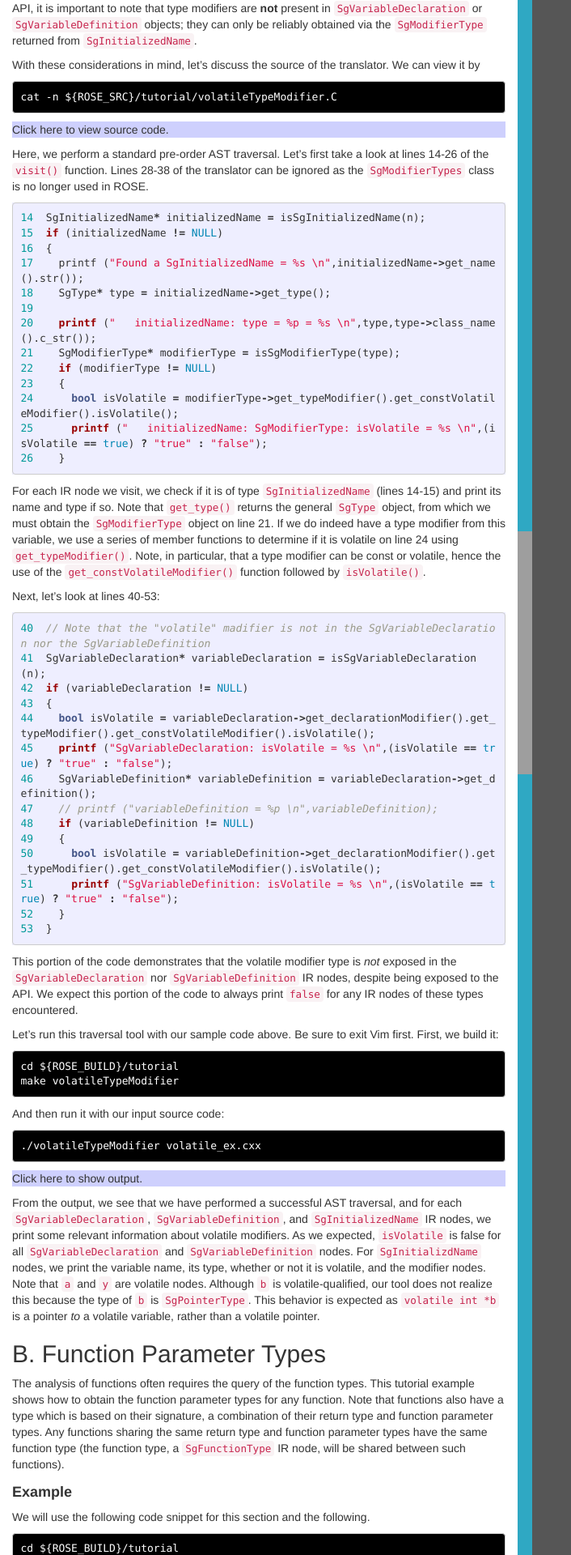
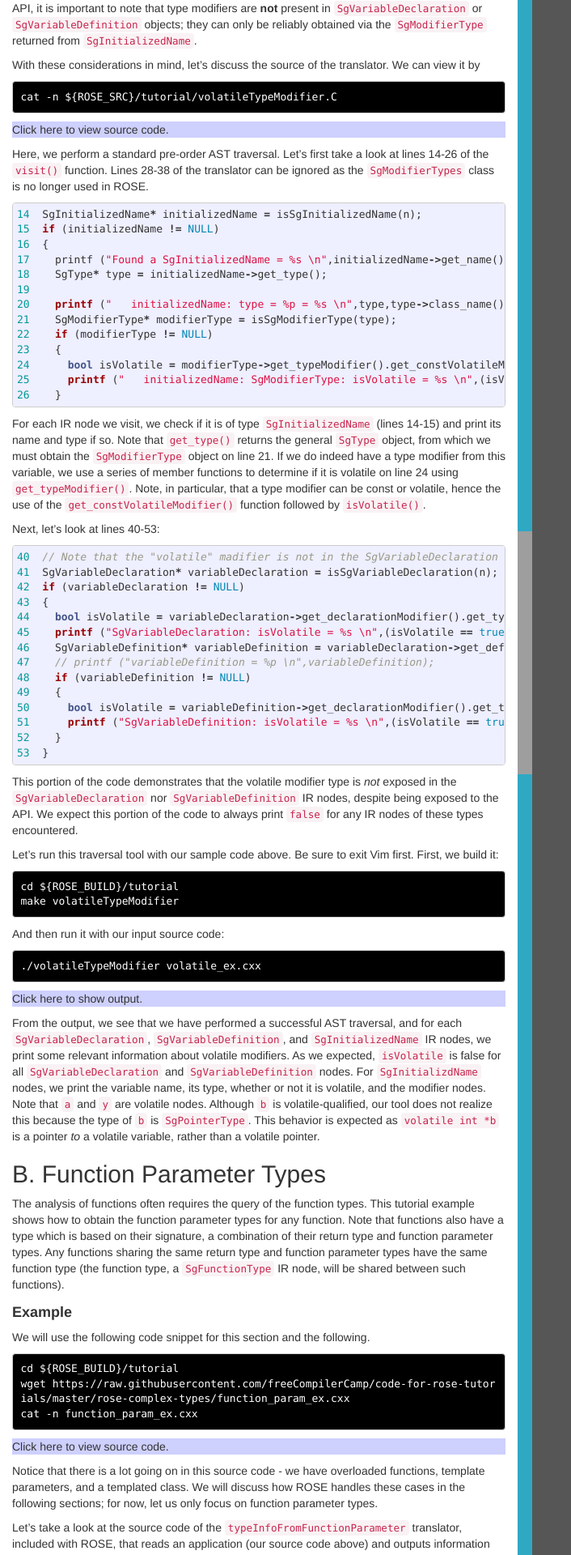
Before and after one commit to freeCompilerCamp/freecompilercamp.github.io, a Jekyll site: the page built from _posts/2020-06-18-rose-complex-types.markdown, in a window 1280 px wide. Shown: the part 1720-3640 px from the top of the page at 81% size, without its empty margins (0-706 px from the left). Built offline with Jekyll 4.4.1, drawn with Linux system fonts in a browser that asks for light colours; nearby versions of some CDN libraries; some of the changed text lies outside the part shown; grey boxes are pictures that could not be loaded.

Commit message:
Update previous tutorials to use explicit line containers
See commit 41a6b0d

````diff
--- a/_posts/2020-06-18-rose-complex-types.markdown
+++ b/_posts/2020-06-18-rose-complex-types.markdown
@@ -165,9 +165,8 @@
 
 Here, we perform a standard pre-order AST traversal. Let's first take a look at lines 14-26 of the `visit()` function. Lines 28-38 of the translator can be ignored as the `SgModifierTypes` class is no longer used in ROSE.
 
-
-
-```c++
+<figure class="customlines-container">
+{% highlight c++ %}
 14  SgInitializedName* initializedName = isSgInitializedName(n);
 15  if (initializedName != NULL)
 16  {
@@ -181,13 +180,15 @@
 24      bool isVolatile = modifierType->get_typeModifier().get_constVolatileModifier().isVolatile();
 25      printf ("   initializedName: SgModifierType: isVolatile = %s \n",(isVolatile == true) ? "true" : "false");
 26    }
-```
+{% endhighlight %}
+</figure>
 
 For each IR node we visit, we check if it is of type `SgInitializedName` (lines 14-15) and print its name and type if so. Note that `get_type()` returns the general `SgType` object, from which we must obtain the `SgModifierType` object on line 21. If we do indeed have a type modifier from this variable, we use a series of member functions to determine if it is volatile on line 24 using `get_typeModifier()`. Note, in particular, that a type modifier can be const or volatile, hence the use of the `get_constVolatileModifier()` function followed by `isVolatile()`.
 
 Next, let's look at lines 40-53:
 
-```c++
+<figure class="customlines-container">
+{% highlight c++ %}
 40  // Note that the "volatile" madifier is not in the SgVariableDeclaration nor the SgVariableDefinition
 41  SgVariableDeclaration* variableDeclaration = isSgVariableDeclaration(n);
 42  if (variableDeclaration != NULL)
@@ -202,7 +203,8 @@
 51      printf ("SgVariableDefinition: isVolatile = %s \n",(isVolatile == true) ? "true" : "false");
 52    }
 53  }
-```
+{% endhighlight %}
+</figure>
 
 This portion of the code demonstrates that the volatile modifier type is *not* exposed in the `SgVariableDeclaration` nor `SgVariableDefinition` IR nodes, despite being exposed to the API. We expect this portion of the code to always print `false` for any IR nodes of these types encountered.
 
@@ -384,7 +386,8 @@
 
 Let's start by looking at lines 17-24:
 
-```c++
+<figure class="customlines-container">
+{% highlight c++ %}
 16  // Build a list of functions within the AST
 17  Rose_STL_Container<SgNode*> functionDeclarationList = NodeQuery::querySubTree (project,V_SgFunctionDeclaration);
 19  int functionCounter = 0;
@@ -393,7 +396,8 @@
 22    // Build a pointer to the current type so that we can call the get_name() member function.
 23    SgFunctionDeclaration* functionDeclaration = isSgFunctionDeclaration(*i);
 24    ROSE_ASSERT(functionDeclaration != NULL);
-```
+{% endhighlight %}
+</figure>
 
 Note we do not explicitly traverse the AST as in previous examples; instead, we can use the alternate method of using the Query Library to search for nodes with a specific type. This is useful for simple translators, such as this one. To query the AST in this regard, we use the `NodeQuery` namespace to obtain a container of `SgNode`s corresponding to the type being searched for. `NodeQuery::querySubTree` takes as parameters the root `SgProject` node and the IR node type to search for. In our case, we are looking for `V_SgFunctionDeclaration`. Many SAGE classes/nodes in ROSE contain static variants, prefixed by `V_`, that can be used for queries.
 
@@ -407,7 +411,8 @@
 
 Next, let's take a look at the remaining lines of the translator.
 
-```c++
+<figure class="customlines-container">
+{% highlight c++ %}
 26  // DQ (3/5/2006): Only output the non-compiler generated IRnodes
 27  if ( (*i)->get_file_info()->isCompilerGenerated() == false)
 28  {
@@ -429,7 +434,8 @@
 44  {
 45    printf ("Compiler generated function name #%3d is %s \n",functionCounter++,functionDeclaration->get_name().str());
 46  }
-```
+{% endhighlight %}
+</figure>
 
 Note that there are a number of builtin functions defined as part of the g++ and gcc compatibility and these are output as well. These are marked as *compiler generated functions* within ROSE. We would like to differentiate between the two different types, and this is what the conditional on line 27 is doing. We continue so long as we are not working with a compiler generated function.
 
@@ -556,7 +562,8 @@
 
 Let's begin with lines 20-31.
 
-```c++
+<figure class="customlines-container">
+{% highlight c++ %}
 20  for (Rose_STL_Container<SgNode*>::iterator i = functionCallList.begin(); i != functionCallList.end(); i++)
 21  {
 22    SgFunctionCallExp* functionCallExp = isSgFunctionCallExp(*i);
@@ -569,7 +576,8 @@
 29    SgFunctionRefExp* functionRefExp = isSgFunctionRefExp(functionExpression);
 30
 31    SgFunctionSymbol* functionSymbol = NULL;
-```
+{% endhighlight %}
+</figure>
 
 In this translator, we follow much of the same initial procedure to perform a subtree query as in the previous section. This time, however, we are interested in `SgFunctionCallExp` nodes, and so we use `V_SgFunctionCallExp` as the parameter to the subtree query. `SgFunctionCallExp` represents the *general* concept of a C++ function call and is an expression. Once we have it on lines 22-23, we obtain the actual expression using the `get_function()` member function. This object will let us perform a more detailed analysis of function expressions in the input source code.
 
@@ -579,7 +587,8 @@
 
 With this kept in mind, we can look into the core of translator on lines 32-59.
 
-```c++
+<figure class="customlines-container">
+{% highlight c++ %}
 32  if (functionRefExp != NULL)
 33  {
 34    // Case of non-member function
@@ -608,7 +617,8 @@
 57  functionCounter++,
 58  functionCallExp->get_file_info()->get_line(),
 59  functionDeclaration->get_file_info()->get_line());
-```
+{% endhighlight %}
+</figure>
 
 In our example here, we keep things simple and look into the case where the left-hand side is either a free-standing function or is a member function accessed via the dot operator. In the latter case, the `SgFunctionRefExp` object obtained previously will be `NULL`, as the left-hand side is more complicated than a simple free-standing function. Otherwise, we can obtain the left-hand side by simply extracting the `SgFunctionSymbol`, which represents the function name, via the `get_symbol()` (lines 32-36). For member functions, we need to obtain the expression from the right-hand side of the dot operator (line 41), which will be of type `SgMemberFunctionRefExp`. Once we have this object, we can obtain the symbol through the same `get_symbol()` function as previously (lines 42-45). Lines 52-60 obtain the function declaration using the obtained symbol, which contains declaration information (e.g., location in source code).
 
@@ -750,7 +760,8 @@
 
 Let's look at the iteration over each `SgTemplateInstanationDecl` node, which contains all template instantiation declarations in our code. This corresponds to lines 24-38.
 
-```c++
+<figure class="customlines-container">
+{% highlight c++ %}
 24  SgTemplateInstantiationDecl* instantiatedTemplateClass =isSgTemplateInstantiationDecl(*i);
 25  ROSE_ASSERT(instantiatedTemplateClass != NULL);
 26
@@ -766,7 +777,8 @@
 36  {
 37    printf ("   TemplateArgument #%d = %s \n",parameterCounter++,(*j)->unparseToString().c_str());
 38  }
-```
+{% endhighlight %}
+</figure>
 
 For each declaration, we obtain a pointer to the `SgTemplateInstanationDecl` object, as usual, and output the template name using `get_templateName()`. To obtain the parameter list, we use the `get_templateArguments()` function, much like we did for function parameter extraction (line 32). We then iterate through each parameter and print the template argument type. This translator is very similar to the function parameter extraction translator in Section B; however, it showcases working with template parameters instead. This can be trickier due to the ability to nest template parameters.
 
````
Also changed, not shown: _posts/2020-07-09-rose-advanced-ast-modification.markdown (+34 -24 lines).
